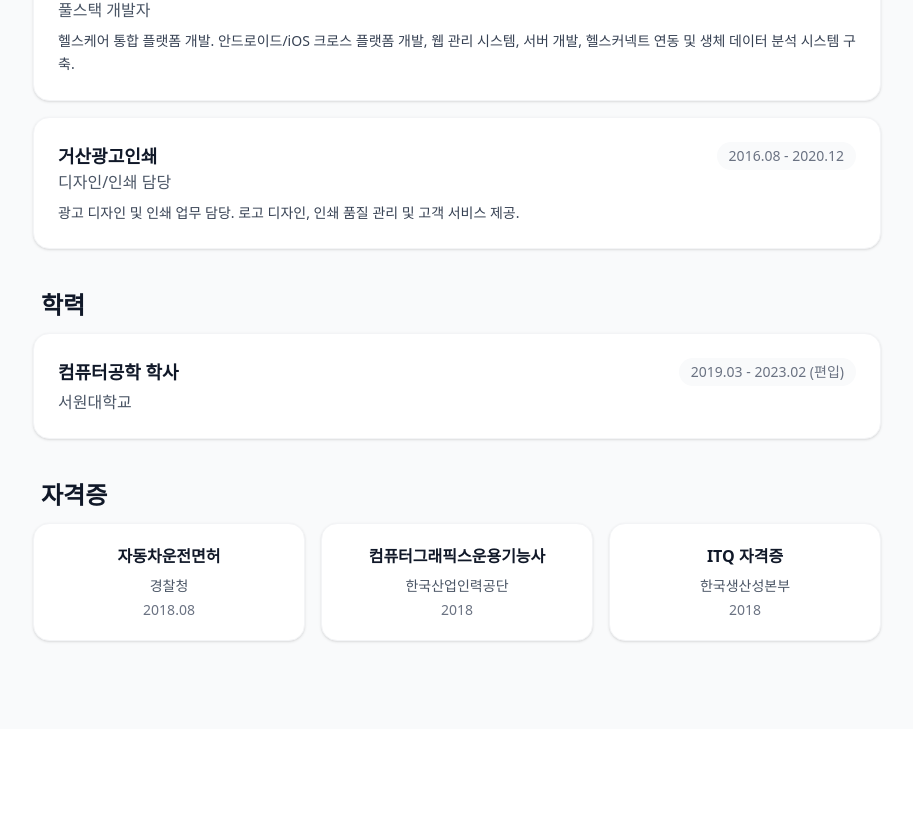
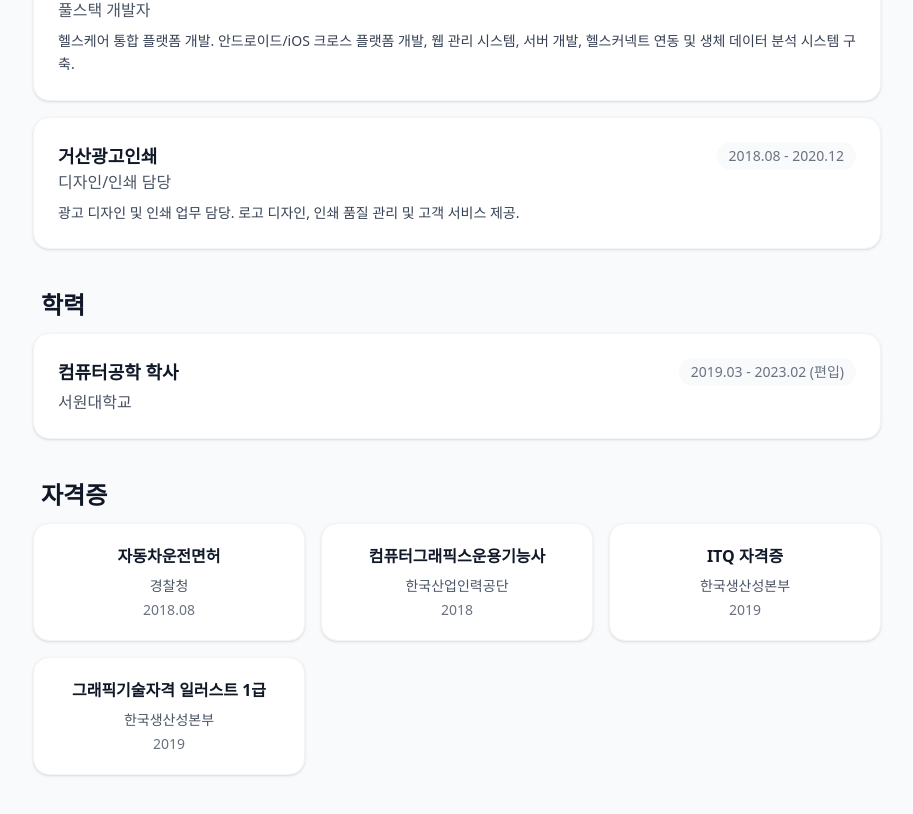
Before and after one commit to asdlf033/portfolio, a SvelteKit app: page / in a window 1280 px wide. Shown: the part 1997-2811 px from the top of the page, without its empty margins (183-1096 px from the left). Before the commit the page ends 2726 px from the top, so only its background shows below. Built offline with nearby package versions, Linux system fonts and the light colour scheme.

Commit message:
Update portfolio page

```diff
--- a/src/routes/+page.svelte
+++ b/src/routes/+page.svelte
@@ -55,7 +55,7 @@
     {
       role: '디자인/인쇄 담당',
       company: '거산광고인쇄',
-      period: '2016.08 - 2020.12',
+      period: '2018.08 - 2020.12',
       description: '광고 디자인 및 인쇄 업무 담당. 로고 디자인, 인쇄 품질 관리 및 고객 서비스 제공.'
     }
   ];
@@ -82,7 +82,12 @@
     {
       name: 'ITQ 자격증',
       issuer: '한국생산성본부',
-      year: '2018'
+      year: '2019'
+    },
+    {
+      name: '그래픽기술자격 일러스트 1급',
+      issuer: '한국생산성본부',
+      year: '2019'
     }
   ];
 </script>
@@ -123,8 +128,8 @@
             </p>
             <div class="flex items-center gap-6">
               <div class="flex items-center gap-3">
-                <div class="w-6 h-6 bg-white border border-emerald-200 rounded-full flex items-center justify-center">
-                  <svg class="w-4 h-4 text-emerald-500" fill="none" stroke="currentColor" viewBox="0 0 24 24">
+                <div class="w-5.5 h-5.5 bg-white border border-emerald-200 rounded-full flex items-center justify-center">
+                  <svg class="w-3.5 h-3.5 text-emerald-500" fill="none" stroke="currentColor" viewBox="0 0 24 24">
                     <path stroke-linecap="round" stroke-linejoin="round" stroke-width="2" d="M3 8l7.89 4.26a2 2 0 002.22 0L21 8M5 19h14a2 2 0 002-2V7a2 2 0 00-2-2H5a2 2 0 00-2 2v10a2 2 0 002 2z"></path>
                   </svg>
                 </div>
@@ -133,8 +138,8 @@
                 </a>
               </div>
               <div class="flex items-center gap-3">
-                <div class="w-6 h-6 bg-white border border-emerald-200 rounded-full flex items-center justify-center">
-                  <svg class="w-4 h-4 text-emerald-500" fill="none" stroke="currentColor" viewBox="0 0 24 24">
+                <div class="w-5.5 h-5.5 bg-white border border-emerald-200 rounded-full flex items-center justify-center">
+                  <svg class="w-3.5 h-3.5 text-emerald-500" fill="none" stroke="currentColor" viewBox="0 0 24 24">
                     <path stroke-linecap="round" stroke-linejoin="round" stroke-width="2" d="M3 5a2 2 0 012-2h3.28a1 1 0 01.948.684l1.498 4.493a1 1 0 01-.502 1.21l-2.257 1.13a11.042 11.042 0 005.516 5.516l1.13-2.257a1 1 0 011.21-.502l4.493 1.498a1 1 0 01.684.949V19a2 2 0 01-2 2h-1C9.716 21 3 14.284 3 6V5z"></path>
                   </svg>
                 </div>
```
